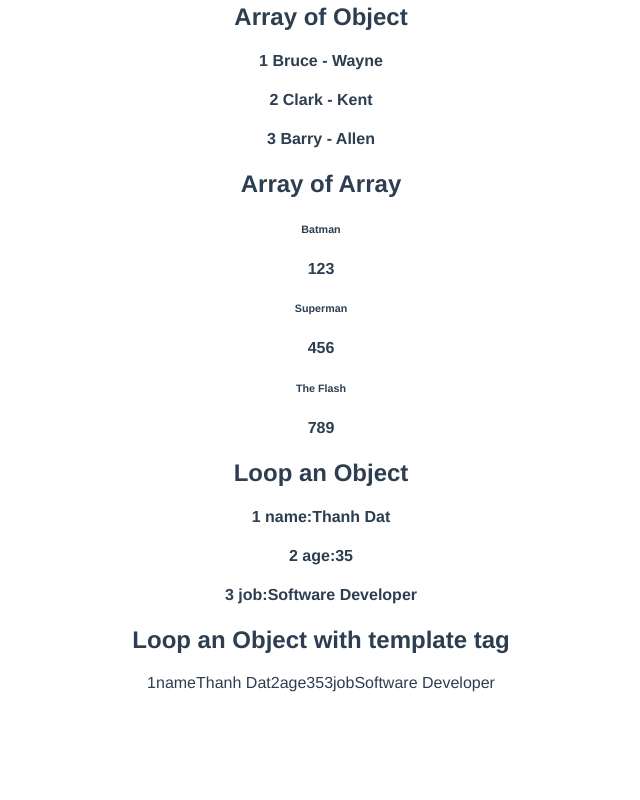
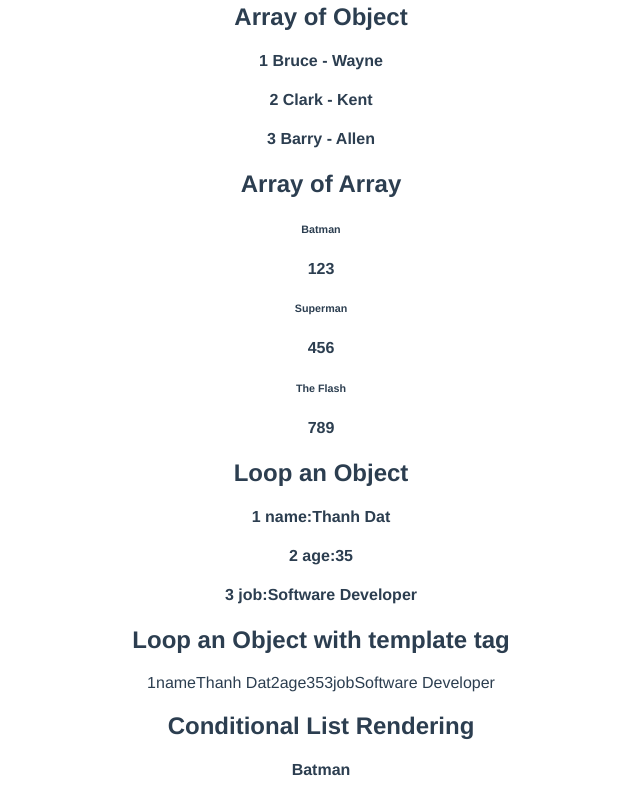
Before and after one commit to dattruong88vn/education-vue3js, a Vue app in the folder first-project/: page / in a window 1280 px wide. Shown: the part 283-1083 px from the top of the page, without its empty margins (319-959 px from the left). Before the commit the page ends 983 px from the top, so only its background shows below. Built offline with nearby package versions, Linux system fonts and the light colour scheme.

Commit message:
conditional list rendering

```diff
--- a/first-project/src/components/ListRendering.vue
+++ b/first-project/src/components/ListRendering.vue
@@ -37,6 +37,13 @@
       <span>{{ value }}</span>
     </template>
   </div>
+
+  <div>
+    <h2>Conditional List Rendering</h2>
+    <template v-for="name in names" :key="name">
+      <h4 v-if="name === 'Batman'">{{ name }}</h4>
+    </template>
+  </div>
 </template>
 
 <script>
```
Also changed, not shown: 1 other file (tests, documents, lock files or other folders).
